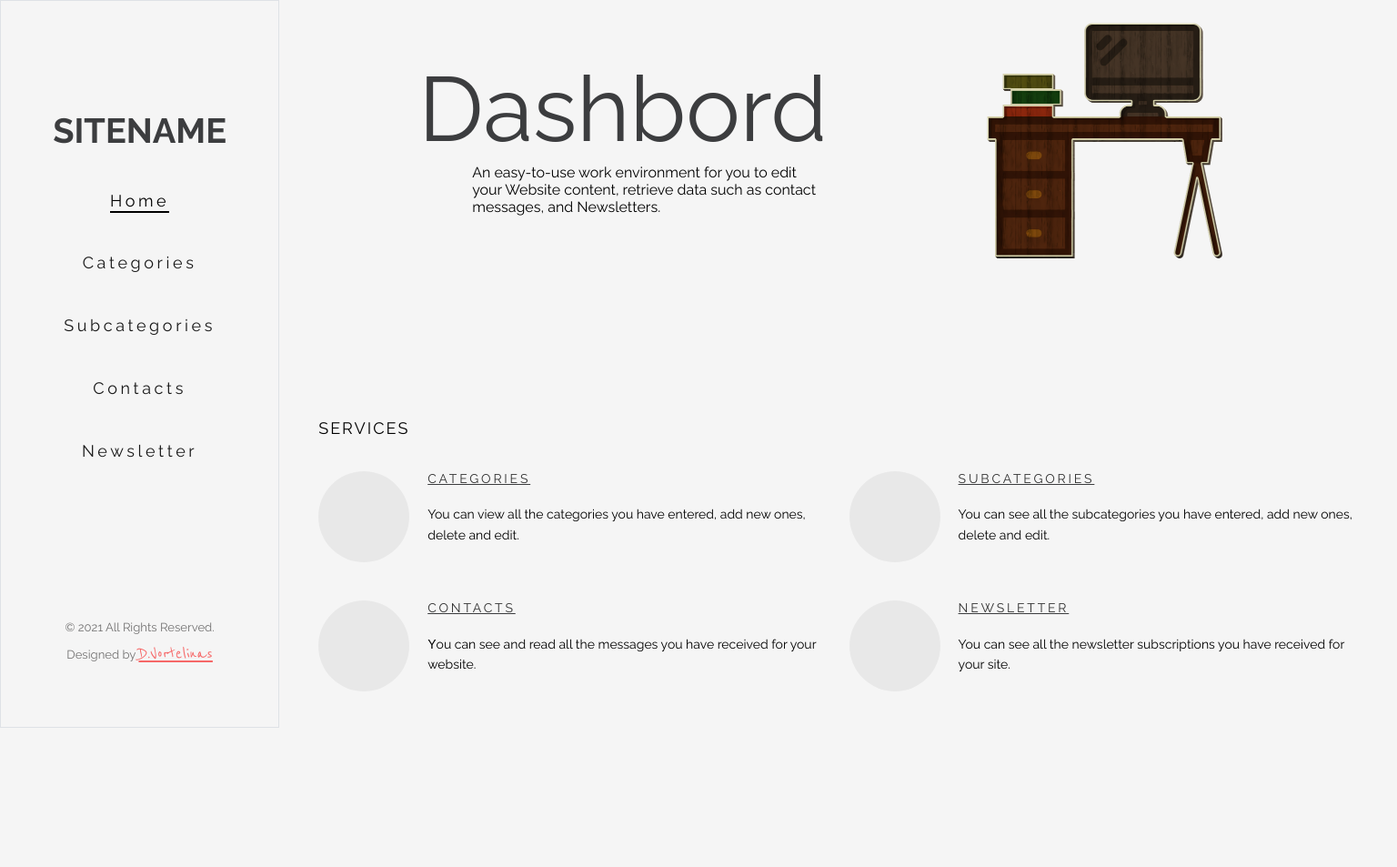
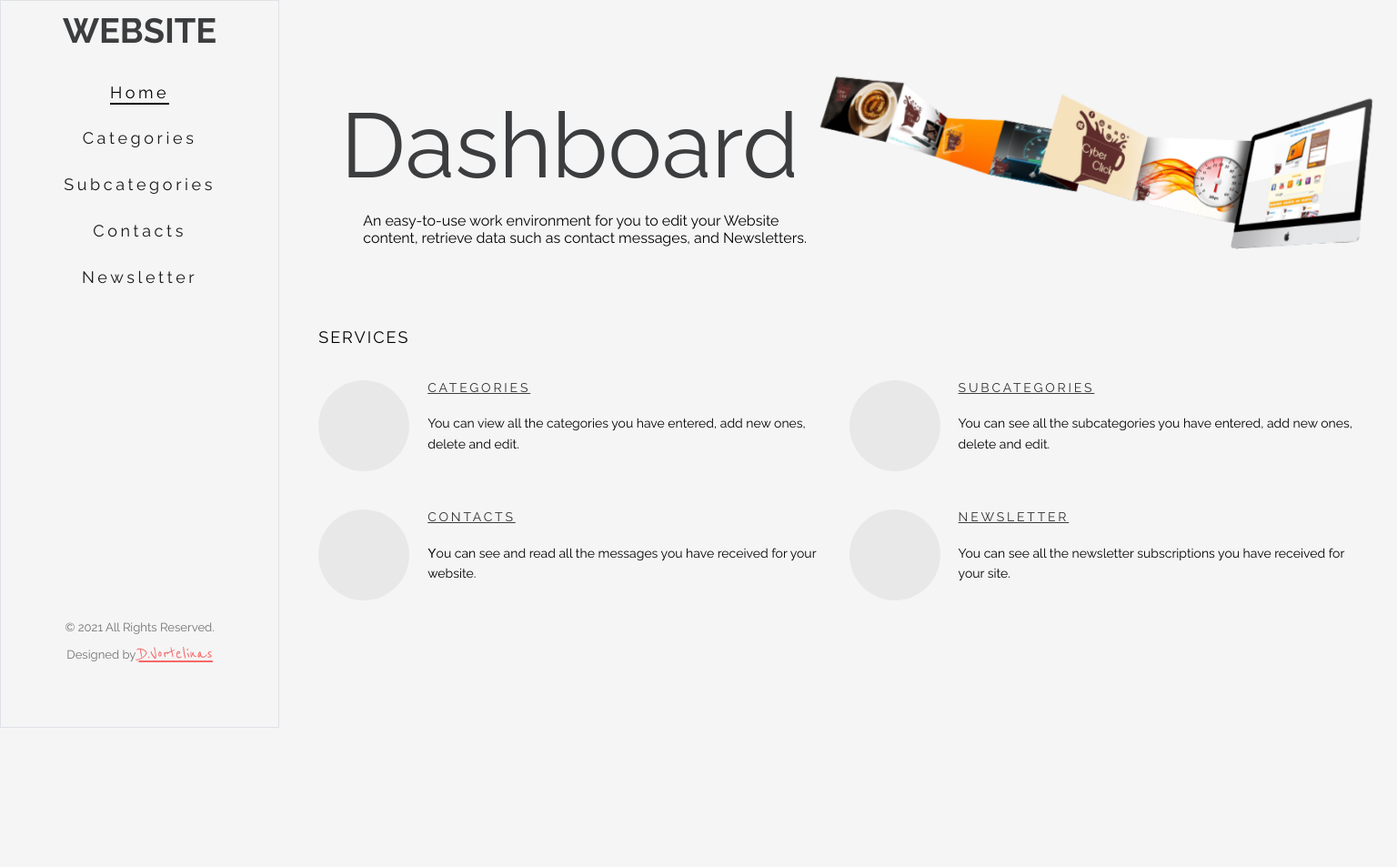
Before and after one commit to jvorte/dashboard, a PHP site: page / in a window 1536 px wide. Shown: the whole page at 91% size. After the commit the page ends 800 px from the top, so only its background shows below. Run offline with PHP 8.4, Linux system fonts and the light colour scheme; some libraries are stand-ins or nearby versions.

Commit message:
First Commit

```diff
--- a/categories.html
+++ b/categories.html
@@ -10,7 +10,7 @@
 	<title>Dashboard</title>
 	<meta name="viewport" content="width=device-width, initial-scale=1">
 
-	<link rel="shortcut icon" type="image/x-icon" href="https://img.icons8.com/flat-round/64/000000/negative-dynamic.png" />
+	<link rel="shortcut icon" type="image/x-icon" href="https://img.icons8.com/fluency/48/000000/microsoft-office-delve-2020.png" />
 	<link href="https://fonts.googleapis.com/css?family=Roboto:100,300,400,500,700" rel="stylesheet">
 
 	<!-- Animate.css -->
@@ -37,7 +37,7 @@
 			<a href="#" class="js-fh5co-nav-toggle fh5co-nav-toggle"><i></i></a>
 			<aside id="fh5co-aside" role="complementary" class="border js-fullheight">
 
-				<h1 id="fh5co-logo"><a href="index.html">sitename</a></h1>
+				<h1 id="fh5co-logo"><a href="index.html">WebSite</a></h1>
 				<nav id="fh5co-main-menu" role="navigation">
 					<ul>
 						<li class="fh5co-active"><a href="index.html">Home</a></li>
@@ -59,7 +59,7 @@
 			<div class="container">
 				<div class="row">
 				  <div class="col animate-box">
-					<h1  id="site-title">Dashbord</h1>
+					<a href="index.html"><h1  id="site-title">Dashbord</h1></a>
 					<h6 id="site-subtitle">An easy-to-use work environment for you to edit your Website content, retrieve data such as contact messages, and Newsletters.</h6>
 				  </div>
 
--- a/contact.html
+++ b/contact.html
@@ -11,7 +11,7 @@
 	<meta name="viewport" content="width=device-width, initial-scale=1">
 
 
-	<link rel="shortcut icon" type="image/x-icon" href="https://img.icons8.com/flat-round/64/000000/negative-dynamic.png" />
+	<link rel="shortcut icon" type="image/x-icon" href="https://img.icons8.com/fluency/48/000000/microsoft-office-delve-2020.png" />
 	<link href="https://fonts.googleapis.com/css?family=Roboto:100,300,400,500,700" rel="stylesheet">
 
 	<!-- Animate.css -->
@@ -38,7 +38,7 @@
 			<a href="#" class="js-fh5co-nav-toggle fh5co-nav-toggle"><i></i></a>
 			<aside id="fh5co-aside" role="complementary" class="border js-fullheight">
 
-				<h1 id="fh5co-logo"><a href="index.html">sitename</a></h1>
+				<h1 id="fh5co-logo"><a href="index.html">WebSite</a></h1>
 				<nav id="fh5co-main-menu" role="navigation">
 					<ul>
 						<li class="fh5co-active"><a href="index.html">Home</a></li>
@@ -58,7 +58,7 @@
 			<div class="container">
 				<div class="row">
 				  <div class="col animate-box">
-					<h1  id="site-title">Dashbord</h1>
+					<a href="index.html"><h1  id="site-title">Dashbord</h1></a>
 					<h6 id="site-subtitle">An easy-to-use work environment for you to edit your Website content, retrieve data such as contact messages, and Newsletters.</h6>
 				  </div>
 
--- a/css/style.css
+++ b/css/style.css
@@ -25,7 +25,7 @@
 /* top title for site */
 .top-area{
  height: 310px;
- background-image: url(../images/office.png);
+ background-image: url(../images/office4.png);
  background-size: contain;
  background-repeat: no-repeat;
  background-position:  right 55% bottom 5%;
@@ -131,7 +131,7 @@
   /* margin-bottom: 2em; */
   text-transform: uppercase;
   font-size: 38px;
-  margin-top: 120px;
+  margin-top: 10px;
   text-decoration: none;
 }
 
@@ -150,8 +150,8 @@
 }
 
 #fh5co-aside #fh5co-main-menu ul li {
-  margin: 0 0 20px 0;
-  padding: 10px;
+  margin: 10px 0 20px 0;
+  padding: 1px;
   list-style: none;
 }
 #fh5co-aside #fh5co-main-menu ul li a {
@@ -214,6 +214,7 @@
   transform: scaleX(1);
 }
 
+
 #fh5co-aside .fh5co-footer {
   position: absolute;
   bottom: 40px;
@@ -224,12 +225,14 @@
   color: rgba(29, 27, 27, 0.6);
   padding: 0 20px;
 
+
 }
 #fh5co-aside .fh5co-footer a {
 
   color: rgba(247, 9, 9, 0.6);
   font-size: 22px;
   font-family:'Reenie Beanie';
+
 }
 
 #fh5co-aside .fh5co-footer span {
@@ -239,12 +242,14 @@
   padding: 0;
   margin: 0;
   text-align: center;
+
 }
 #fh5co-aside .fh5co-footer ul li {
   padding: 0;
   margin: 0;
   display: inline;
   list-style: none;
+
 }
 #fh5co-aside .fh5co-footer ul li a {
   color: rgba(0, 0, 0, 0.7);
@@ -1060,11 +1065,40 @@
 .js .animate-box {
   opacity: 0;
 }
+/* X-Large devices (larger desktops, 1400px and up) */
+@media (min-width: 1400px) {
+
+  #site-title {
+
+    color: #3c3d3f;
+    margin: 100px 35px 0 0;
+    font-size: 100px;
+    width: 500px;
+
+  }
+
+  #site-subtitle{
+    margin: 233px 5px 0 80px;
+    width: 500px;
+
+  }
+
+.top-area{
+ margin: 0 0 0 -45px;
+
+ }
+ #fh5co-main .fh5co-narrow-content {
+
+  margin: 50px auto;
+
+}
+ }
 /* ----------------------media 1200px--------------------------------- */
 @media screen and (max-width: 1200px) {
   .fh5co-feature.fh5co-feature-sm .fh5co-icon i {
     font-size: 28px;
   }
+
   .fh5co-feature .fh5co-icon i {
     font-size: 40px;
   }
@@ -1076,7 +1110,6 @@
   }
 
   #site-title {
-
 
     color: #3c3d3f;
     margin: 100px 35px 0 0;
@@ -1228,6 +1261,11 @@
   .fh5co-heading {
     margin-bottom: 1em;
   }
+  #fh5co-aside .fh5co-footer {
+
+    padding: 430px 20px;
+
+  }
 
 }
 /* ----------------------media 767px--------------------------------- */
--- a/index.html
+++ b/index.html
@@ -11,7 +11,7 @@
 	<meta name="viewport" content="width=device-width, initial-scale=1">
 
 
-	<link rel="shortcut icon" type="image/x-icon" href="https://img.icons8.com/flat-round/64/000000/negative-dynamic.png" />
+	<link rel="shortcut icon" type="image/x-icon" href="https://img.icons8.com/fluency/48/000000/microsoft-office-delve-2020.png" />
 
 
 
@@ -44,7 +44,7 @@
 		<a href="#" class="js-fh5co-nav-toggle fh5co-nav-toggle"><i></i></a>
 		<aside id="fh5co-aside" role="complementary" class="border js-fullheight">
 
-			<h1 id="fh5co-logo"><a href="index.html">sitename</a></h1>
+			<h1 id="fh5co-logo"><a href="index.html">WebSite</a></h1>
 			<nav id="fh5co-main-menu" role="navigation">
 				<ul>
 					<li class="fh5co-active"><a href="index.html">Home</a></li>
@@ -66,7 +66,9 @@
 				<div class="container">
 					<div class="row">
 					  <div class="col animate-box">
-						<h1  id="site-title">Dashbord</h1>
+
+				<a href="index.html"><h1  id="site-title">Dashboard</h1></a>
+
 						<h6 id="site-subtitle">An easy-to-use work environment for you to edit your Website content, retrieve data such as contact messages, and Newsletters.</h6>
 
 					</div>
--- a/newsletter.html
+++ b/newsletter.html
@@ -11,7 +11,7 @@
 	<meta name="viewport" content="width=device-width, initial-scale=1">
 
 
-	<link rel="shortcut icon" type="image/x-icon" href="https://img.icons8.com/flat-round/64/000000/negative-dynamic.png" />
+	<link rel="shortcut icon" type="image/x-icon" href="https://img.icons8.com/fluency/48/000000/microsoft-office-delve-2020.png" />
 	<link href="https://fonts.googleapis.com/css?family=Roboto:100,300,400,500,700" rel="stylesheet">
 
 	<!-- Animate.css -->
@@ -38,7 +38,7 @@
 			<a href="#" class="js-fh5co-nav-toggle fh5co-nav-toggle"><i></i></a>
 			<aside id="fh5co-aside" role="complementary" class="border js-fullheight">
 
-				<h1 id="fh5co-logo"><a href="index.html">sitename</a></h1>
+				<h1 id="fh5co-logo"><a href="index.html">WebSite</a></h1>
 				<nav id="fh5co-main-menu" role="navigation">
 					<ul>
 						<li class="fh5co-active"><a href="index.html">Home</a></li>
@@ -62,7 +62,7 @@
 				<div class="container">
 					<div class="row">
 					  <div class="col animate-box">
-						<h1  id="site-title">Dashbord</h1>
+						<a href="index.html"><h1  id="site-title">Dashbord</h1></a>
 						<h6 id="site-subtitle">An easy-to-use work environment for you to edit your Website content, retrieve data such as contact messages, and Newsletters.</h6>
 					  </div>
 
--- a/subcategories.html
+++ b/subcategories.html
@@ -10,7 +10,7 @@
 	<title>Dashboard</title>
 	<meta name="viewport" content="width=device-width, initial-scale=1">
 
-	<link rel="shortcut icon" type="image/x-icon" href="https://img.icons8.com/flat-round/64/000000/negative-dynamic.png" />
+	<link rel="shortcut icon" type="image/x-icon" href="https://img.icons8.com/fluency/48/000000/microsoft-office-delve-2020.png" />
 
 	<link href="https://fonts.googleapis.com/css?family=Roboto:100,300,400,500,700" rel="stylesheet">
 
@@ -38,7 +38,7 @@
 			<a href="#" class="js-fh5co-nav-toggle fh5co-nav-toggle"><i></i></a>
 			<aside id="fh5co-aside" role="complementary" class="border js-fullheight">
 
-				<h1 id="fh5co-logo"><a href="index.html">sitename</a></h1>
+				<h1 id="fh5co-logo"><a href="index.html">WebSite</a></h1>
 				<nav id="fh5co-main-menu" role="navigation">
 					<ul>
 						<li class="fh5co-active"><a href="index.html">Home</a></li>
@@ -59,7 +59,7 @@
 			<div class="container">
 				<div class="row">
 				  <div class="col animate-box">
-					<h1  id="site-title">Dashbord</h1>
+					<a href="index.html"><h1  id="site-title">Dashbord</h1></a>
 					<h6 id="site-subtitle">An easy-to-use work environment for you to edit your Website content, retrieve data such as contact messages, and Newsletters.</h6>
 				  </div>
 
```
Also changed, not shown: images/office3.png (added), images/office4.png (added).
